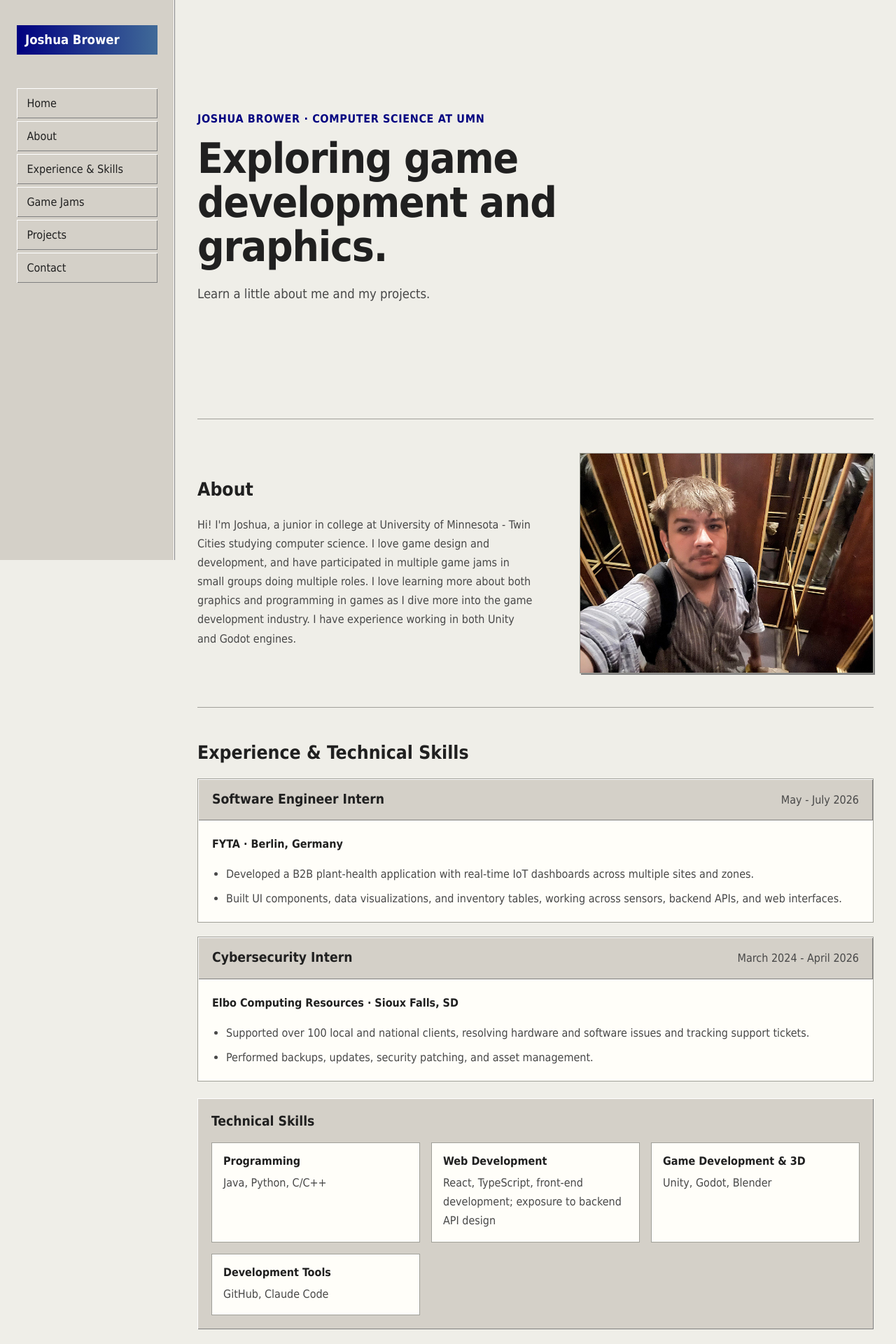
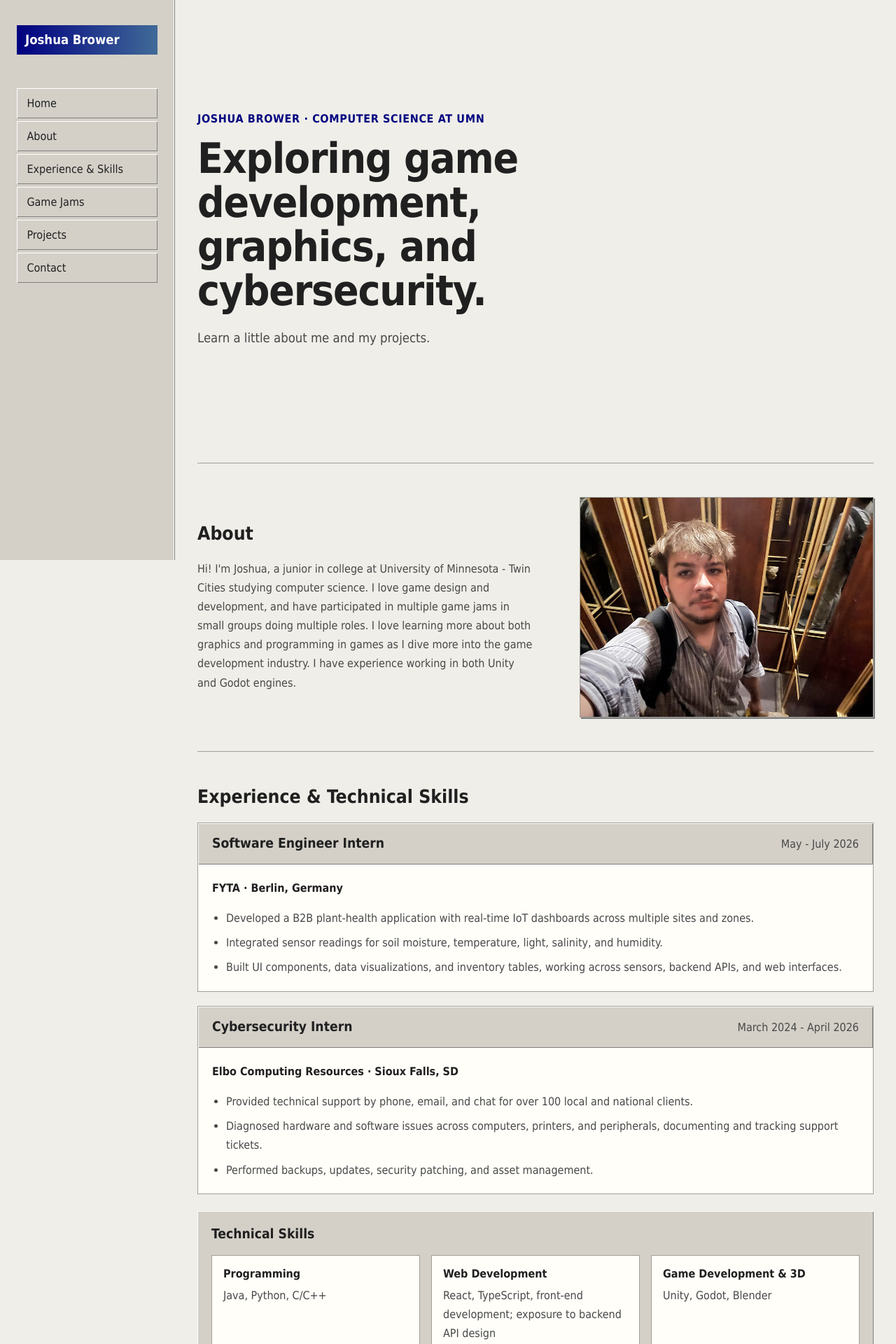
Before and after one commit to SionThePeon/JoshuaBrower-website, a React (Vite) app: page / in a window 1280 px wide. Shown: the top 1920 px of the page at 70% size. Built offline with nearby package versions, Linux system fonts and the light colour scheme.

Commit message:
Update App.jsx

```diff
--- a/src/App.jsx
+++ b/src/App.jsx
@@ -121,7 +121,7 @@ export default function App() {
       <main id="main-content">
         <section className="hero" aria-labelledby="hero-title">
           <p className="eyebrow">Joshua Brower · Computer Science at UMN</p>
-          <h1 id="hero-title">Exploring game development and graphics.</h1>
+          <h1 id="hero-title">Exploring game development, graphics, and cybersecurity.</h1>
           <p className="intro">
             Learn a little about me and my projects.
           </p>
@@ -156,6 +156,7 @@ export default function App() {
                 <p className="experience-company">FYTA · Berlin, Germany</p>
                 <ul>
                   <li>Developed a B2B plant-health application with real-time IoT dashboards across multiple sites and zones.</li>
+                  <li>Integrated sensor readings for soil moisture, temperature, light, salinity, and humidity.</li>
                   <li>Built UI components, data visualizations, and inventory tables, working across sensors, backend APIs, and web interfaces.</li>
                 </ul>
               </div>
@@ -168,7 +169,8 @@ export default function App() {
               <div className="experience-body">
                 <p className="experience-company">Elbo Computing Resources · Sioux Falls, SD</p>
                 <ul>
-                  <li>Supported over 100 local and national clients, resolving hardware and software issues and tracking support tickets.</li>
+                  <li>Provided technical support by phone, email, and chat for over 100 local and national clients.</li>
+                  <li>Diagnosed hardware and software issues across computers, printers, and peripherals, documenting and tracking support tickets.</li>
                   <li>Performed backups, updates, security patching, and asset management.</li>
                 </ul>
               </div>
```
